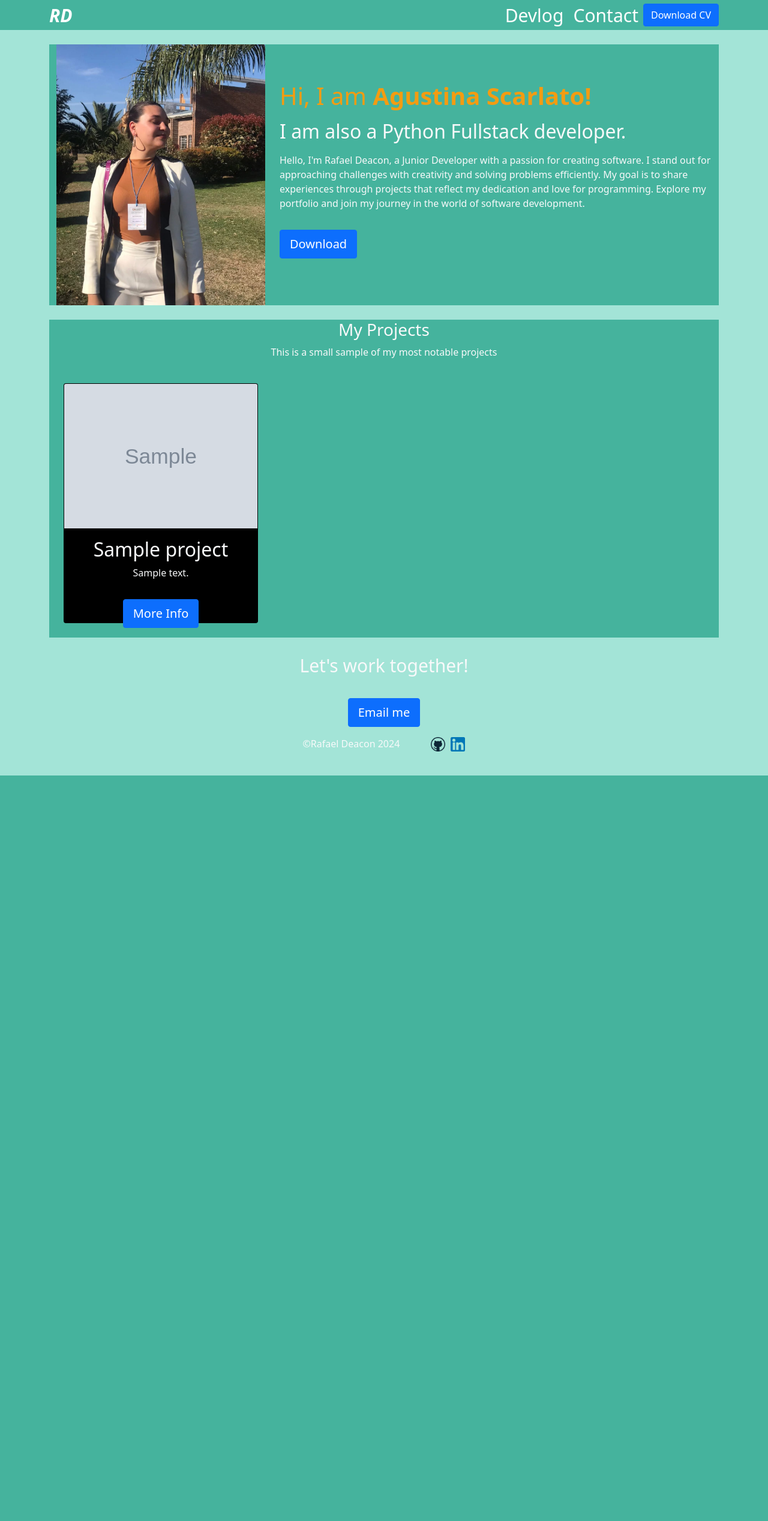
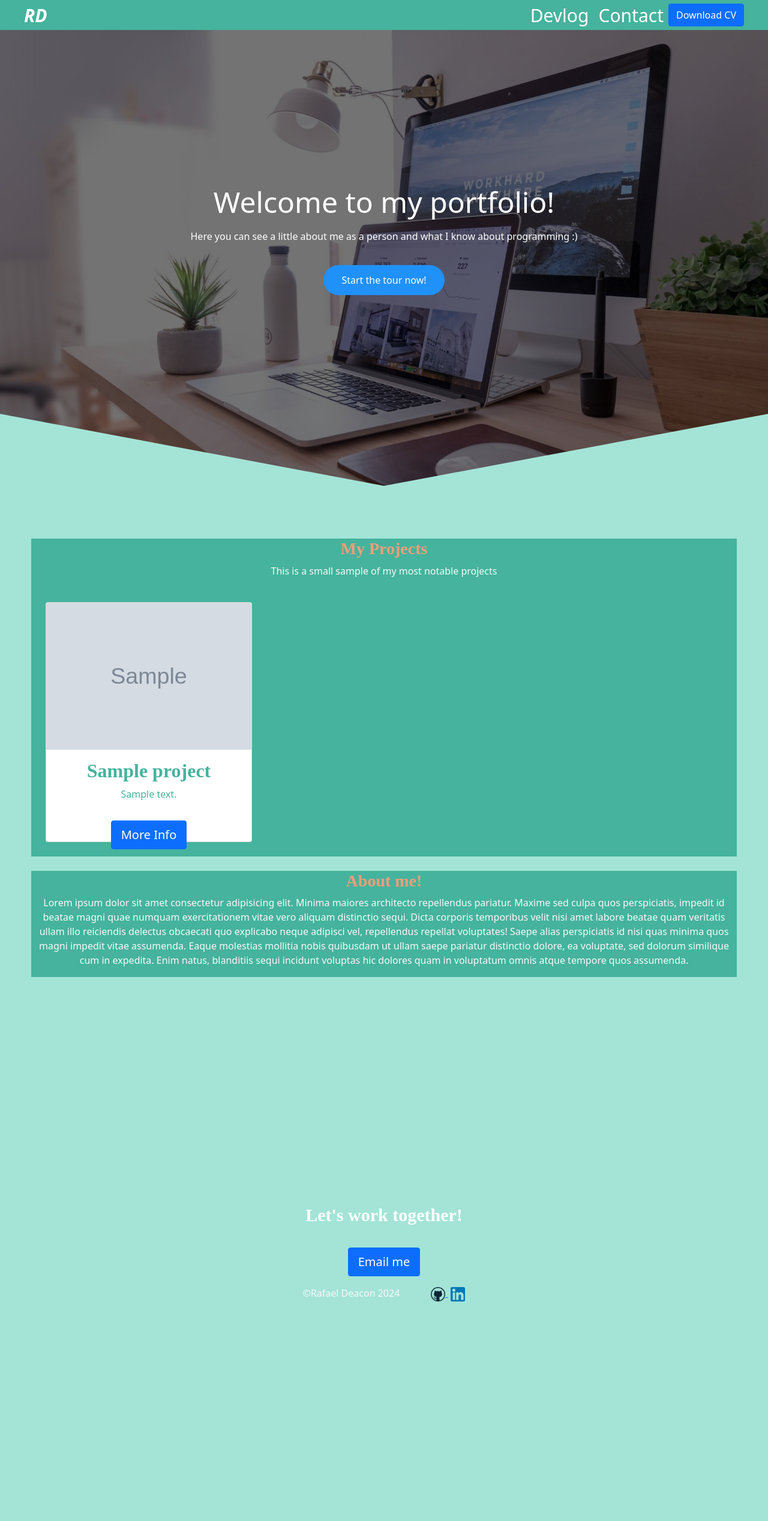
Before and after one commit to Rafa2626/django-porfolio-simple, a Django app: page / in a window 1280 px wide. Shown: the whole page at 60% size. Before the commit the page ends 1293 px from the top, so only its background shows below. Run offline with Django 5.2, Linux system fonts and the light colour scheme; tables that the repository leaves empty hold one stand-in row (values such as "Sample post"); grey boxes marked "Sample" are stand-in pictures; some libraries are stand-ins or nearby versions.

Commit message:
Good things becoming!

```diff
--- a/blog/models.py
+++ b/blog/models.py
@@ -1,8 +1,9 @@
 from django.db import models
 import datetime
+
 
 class Post(models.Model):
     title = models.CharField(max_length=100)
     description = models.TextField()
-    image = models.ImageField(upload_to='blog/images')
+    image = models.ImageField(upload_to="blog/images")
     date = models.DateField(datetime.date.today)
--- a/portfolio/static/main.css
+++ b/portfolio/static/main.css
@@ -1,5 +1,75 @@
+* {
+    margin: 0;
+    padding: 0;
+}
+
 body {
     background: #A3E4D7 ;
+}
+
+.container {
+    width: 100%;
+    max-width: 1200px;
+    margin: 0 auto;
+    overflow: hidden;
+    padding: 350px 0;
+}
+
+.hero {
+    width: 100%;
+    height: 100vh;
+    min-height: 700px;
+    max-height: 900px;
+    position: relative;
+    display: grid;
+    grid-template-rows: 100px 1fr;
+    color: #fff;
+    margin: 0; /* Agrega esta línea para asegurarte de que no haya margen */
+    padding: 0;
+}
+
+.hero::before {
+    content: "";
+    position: absolute;
+    top: 0;
+    left: 0;
+    width: 100%;
+    height: 100%;
+    background-image: linear-gradient(180deg, #0000008c 0%, #0000008c 100%), url('portfolio/computer.jpg');
+    background-size: cover;
+    clip-path: polygon(0 0, 100% 0, 100% 80%, 50% 95%, 0 80%);
+    z-index: -1;
+    margin: 0; /* Agrega esta línea para asegurarte de que no haya margen */
+    padding: 0;
+}
+
+.hero__container {
+    max-width: 1800px;
+    --padding-container: 0;
+    display: grid;
+    grid-auto-rows: max-content;
+    align-content: center;
+    gap: 1em;
+    padding-bottom: 100px;
+    text-align: center;
+}
+
+.hero__title {
+    font-size: 3rem;
+}
+
+.hero__paragraph {
+    margin-bottom: 20px;
+}
+
+.cta {
+    display: inline-block;
+    background-color: #2091F9;
+    justify-self: center;
+    color: #fff;
+    text-decoration: none;
+    padding: 13px 30px;
+    border-radius: 32px;
 }
 
 .row {
@@ -7,7 +77,7 @@ body {
 }
 
 .card-project:hover {
-    border: 1px solid #fff;
+    border: 5px solid #A3E4D7;
     cursor: pointer;
 }
 
@@ -41,17 +111,35 @@ body {
     object-fit: cover; /* Ajusta la imagen para cubrir la tarjeta sin deformarla */
 }
 
-.col-md-8 h1,
-.col-md-8 h2 {
-    margin-bottom: 1rem;
+.custom-card .custom-h2-color {
+    color: #fff;
 }
+
+.custom-card .custom-p-color {
+    color: #fff;
+}
+
+.card-body h2,
+.card-body p {
+    color: #45B39D;
+
+}
+
+.card-body h2 {
+    font-family: 'Poppins';
+    font-style: normal;
+    font-weight: 700;
+    src: url(https://fonts.gstatic.com/s/poppins/v20/pxiByp8kv8JHgFVrLCz7Z11lFc-K.woff2) format('woff2');
+    unicode-range: U+0900-097F, U+1CD0-1CF9, U+200C-200D, U+20A8, U+20B9, U+25CC, U+A830-A839, U+A8E0-A8FF;
+}
+
 
 .footer {
     display: flex;
     flex-direction: column;
     align-items: center;
     justify-content: center;
-    text-align: center;  /* Alinea el texto al centro */
+    text-align: center;
 }
 
 .github {
@@ -70,11 +158,14 @@ body {
 
 .work {
     font-size: 30px;
+    font-family: 'Poppins';
+    font-style: normal;
+    font-weight: 900;
+    src: url(https://fonts.gstatic.com/s/poppins/v20/pxiByp8kv8JHgFVrLCz7Z11lFc-K.woff2) format('woff2');
+    unicode-range: U+0900-097F, U+1CD0-1CF9, U+200C-200D, U+20A8, U+20B9, U+25CC, U+A830-A839, U+A8E0-A8FF;
+    color: #fff;
 }
 
-.hi {
-    color: #F39C12 ;
-}
 
 .bg-different-color {
     background-color:#A3E4D7;
@@ -83,3 +174,17 @@ body {
 .boton {
     margin: 0 auto;
 }
+
+.row h3 {
+    font-family: 'Poppins';
+    font-style: normal;
+    font-weight: 700;
+    src: url(https://fonts.gstatic.com/s/poppins/v20/pxiByp8kv8JHgFVrLCz7Z11lFc-K.woff2) format('woff2');
+    unicode-range: U+0900-097F, U+1CD0-1CF9, U+200C-200D, U+20A8, U+20B9, U+25CC, U+A830-A839, U+A8E0-A8FF;
+    color: #ee9f7a;
+}
+
+.about {
+    justify-content: center;
+    text-align: center;
+}
--- a/portfolio/templates/home.html
+++ b/portfolio/templates/home.html
@@ -4,26 +4,23 @@
 
 {% load static %}
 
-<header class="row">
-    <div class="col-md-4">
-        <img src="{% static 'portfolio/profile.png' %}" class="img-fluid perfil"  alt="">
-    </div>
-
-    <div class="col-md-8 my-auto">
-        <h1 class="hi"> Hi, I am <strong>Agustina Scarlato!</strong></h1>
-        <h2>I am also a Python Fullstack developer.</h2>
-        <p>Hello, I'm Rafael Deacon, a Junior Developer with a passion for creating software. I stand out for approaching challenges with creativity and solving problems efficiently. My goal is to share experiences through projects that reflect my dedication and love for programming. Explore my portfolio and join my journey in the world of software development.</p>
-        <a href="{% static 'portfolio/CV test.pdf' %}" class="btn btn-primary btn-lg rounded my-3">Download</a>
-    </div>
+<header class="hero">
+    <section class="hero__container container">
+        <h1 class="hero__title">Welcome to my portfolio!</h1>
+        <p class="hero__paragraph">Here you can see a little about me as a person and what I know about programming :)</p>
+        <a href="#projects" class="cta">Start the tour now!</a>
+    </section>
 </header>
 
-<div class="row my-4 text-center">
+<div class= "container p-4">
+<div class="row my-4 text-center" id=projects>
+
     <h3>My Projects</h3>
     <p>This is a small sample of my most notable projects</p>
 
     {% for project in projects %}
         <div class="col-md-4 p-4">
-            <div class="card bg-black card-project">
+            <div class="card bg-white card-project">
                 <img src="{{project.image.url}}" alt="{{project.title}}" class="card-img-top">
                 <div class="card-body">
                     <h2>{{project.title}}</h2>
@@ -38,13 +35,28 @@
     {% endfor %}
 </div>
 
-<footer class="footer bg-different-color" id="contacto">
+
+
+<div class="row my 4 text-center">
+
+    <h3 class="about">About me!</h3>
+    <p>Lorem ipsum dolor sit amet consectetur adipisicing elit. Minima maiores architecto repellendus pariatur. Maxime sed culpa quos perspiciatis, impedit id beatae magni quae numquam exercitationem vitae vero aliquam distinctio sequi. Dicta corporis temporibus velit nisi amet labore beatae quam veritatis ullam illo reiciendis delectus obcaecati quo explicabo neque adipisci vel, repellendus repellat voluptates! Saepe alias perspiciatis id nisi quas minima quos magni impedit vitae assumenda. Eaque molestias mollitia nobis quibusdam ut ullam saepe pariatur distinctio dolore, ea voluptate, sed dolorum similique cum in expedita. Enim natus, blanditiis sequi incidunt voluptas hic dolores quam in voluptatum omnis atque tempore quos assumenda.
+    </p>
+</div>
+</div>
+
+
+<footer class="footer bg-different-color full-height-section" id="contacto" >
     <section class="footer__container container">
         <p class="work">Let's work together!</p>
         <button id="copyEmailButton" class="btn btn-primary btn-lg rounded my-3 boton">Email me</button>
         <p>&copy;Rafael Deacon 2024
-            <img src="{% static 'portfolio/github.png' %}" class="img-fluid github" alt="">
-            <img src="{% static 'portfolio/linkedin.png' %}" class="img-fluid linkedin" alt="">
+            <a href="https://github.com/Rafa2626">
+                <img src="{% static 'portfolio/github.png' %}" class="img-fluid github" alt="">
+            </a>
+            <a href="https://ar.linkedin.com/">
+                <img src="{% static 'portfolio/linkedin.png' %}" class="img-fluid linkedin" alt="">
+            </a>
         </p>
     </section>
 </footer>
@@ -72,6 +84,7 @@
             confirmButtonText: 'Cool'
         });
     });
+
 </script>
 
 {% endblock %}
--- a/portfolio/templates/layout.html
+++ b/portfolio/templates/layout.html
@@ -5,19 +5,19 @@
 <head>
     <meta charset="UTF-8">
     <meta name="viewport" content="width=device-width, initial-scale=1.0">
-    <title>Django Portfolio</title>
+    <title>RafaDev - Portfolio</title>
     <link href="https://cdn.jsdelivr.net/npm/bootstrap@5.1.3/dist/css/bootstrap.min.css" rel="stylesheet"
     integrity="sha384-1BmE4kWBq78iYhFldvKuhfTAU6auU8tT94WrHftjDbrCEXSU1oBoqyl2QvZ6jIW3"
     crossorigin="anonymous">
     <link rel="stylesheet" href="{% static 'main.css' %}">
+    <link rel="stylesheet" href="{% static 'normalize.css' %}">
     <script src="https://cdn.jsdelivr.net/npm/sweetalert2@11"></script>
 
 </head>
 <body class="text-light">
 
     {% include 'partials/navbar.html' %}
-
-    <div class= "container p-4">
+    <div class= "container-fluid p-0">
     {% block content %}
     {% endblock %}
     </div>
```
Also changed, not shown: blog/templates/post_detail.html (+6 -2 lines), blog/templates/posts.html (+7 -4 lines), blog/migrations/0002_post_price.py (added), blog/migrations/0003_remove_post_price.py (added), blog/static/blog/main.css (added), portfolio/static/normalize.css (added), portfolio/static/portfolio/computer.jpg (added), portfolio/static/portfolio/particles.png (added).
